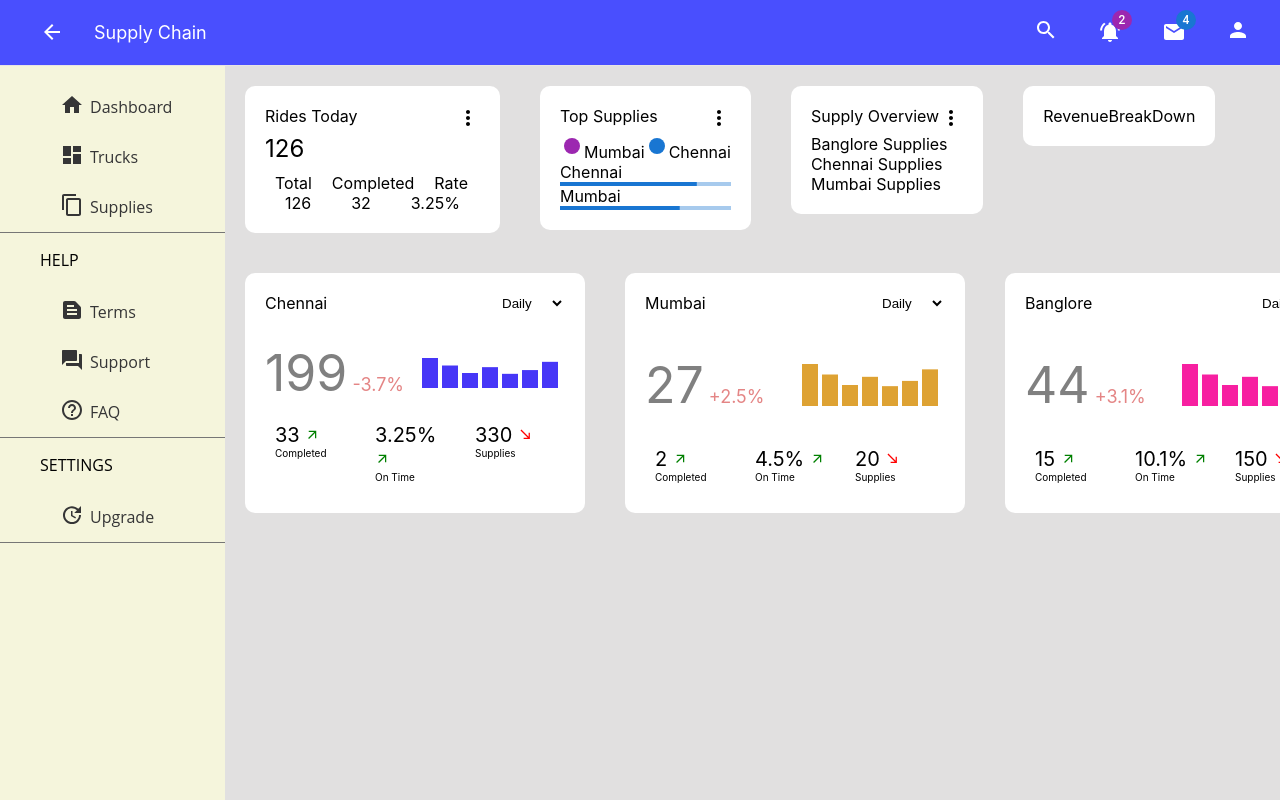
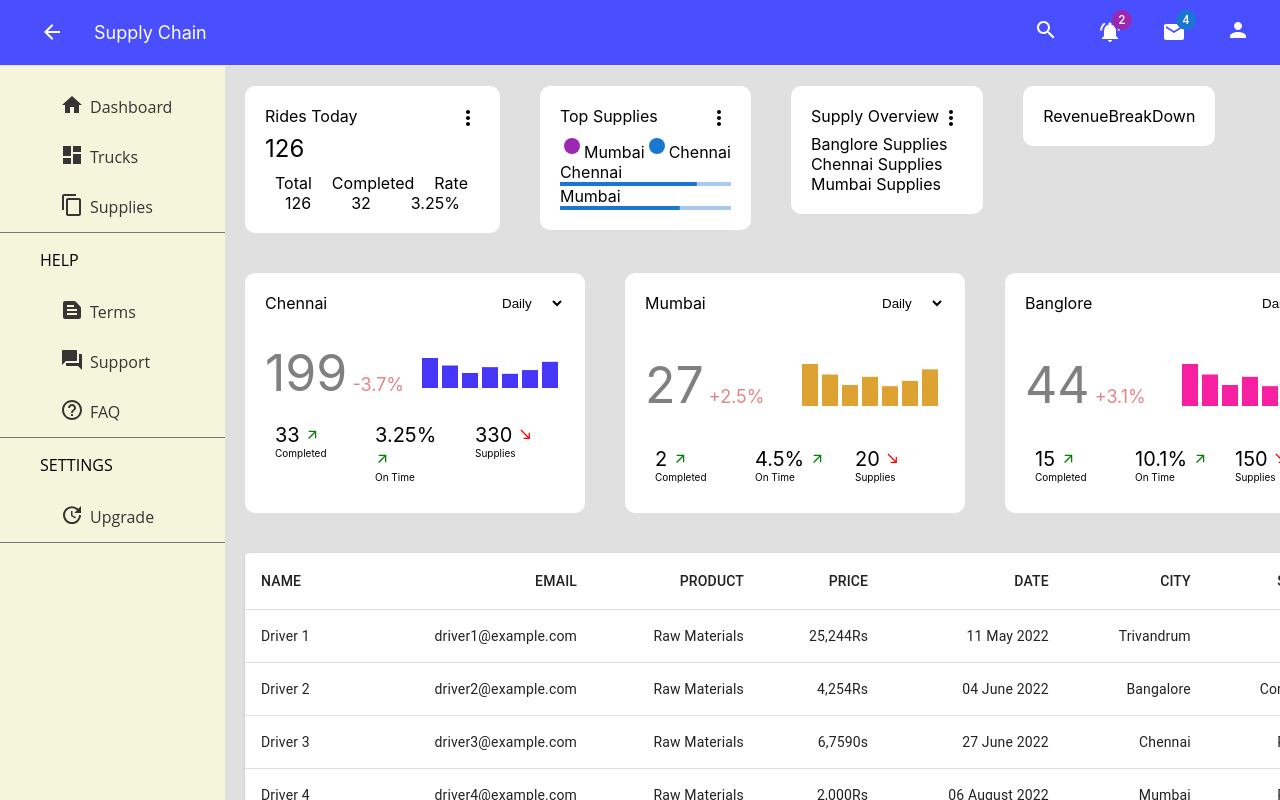
Before and after one commit to antonythomas123/admin_dashboard, a React (Create React App) app: page / in a window 1280 px wide. Built offline with nearby package versions, Linux system fonts and the light colour scheme.

Commit message:
Table added

```diff
--- a/src/Components/Header/Header.css
+++ b/src/Components/Header/Header.css
@@ -1,5 +1,6 @@
 .header{
     height: 65px;
+    width: 101%;
     display: flex;
     align-items: center;
     background-color: #494FFE;
--- a/src/Components/Home/Home.css
+++ b/src/Components/Home/Home.css
@@ -9,6 +9,7 @@
     width: 100%;
     position: fixed;
     background-color:aliceblue;
+    overflow: scroll;
 }
 .home_container{
     display: flex;
@@ -18,3 +19,6 @@
 .first, .second{
     display: flex;
 }
+.third{
+    padding: 20px;
+}
--- a/src/Components/Home/Home.js
+++ b/src/Components/Home/Home.js
@@ -6,8 +6,10 @@ import TopSupplies from '../Widgets/TopSupplies/TopSupplies'
 import SupplyOverview from '../Widgets/SupplyOverview/SupplyOverview'
 import CityInfo from '../Widgets/CityInfo/CityInfo'
 import RevenueBreakdown from '../Widgets/RevenueBreakDown/RevenueBreakdown'
+import BasicTable from '../Widgets/Table/Table'
 
 import './Home.css'
+
 
 function Home() {
     return (
@@ -55,7 +57,9 @@ function Home() {
                 depr="+3.1"
               />
             </div>
-            <div className="third"></div>
+            <div className="third">
+                <BasicTable/>
+            </div>
           </div>
         </div>
       </div>
--- a/src/Components/Sidebar/Sidebar.css
+++ b/src/Components/Sidebar/Sidebar.css
@@ -2,7 +2,7 @@
     text-decoration: none;
     margin: 0;
     padding: 0;
-    height: 100%;
+    height: 120%;
     background-color: beige;
     left: 0;
     width: 225px;
--- /dev/null
+++ b/src/Components/Widgets/Table/Table.js
@@ -0,0 +1,58 @@
+import * as React from 'react';
+import Table from '@mui/material/Table';
+import TableBody from '@mui/material/TableBody';
+import TableCell from '@mui/material/TableCell';
+import TableContainer from '@mui/material/TableContainer';
+import TableHead from '@mui/material/TableHead';
+import TableRow from '@mui/material/TableRow';
+import Paper from '@mui/material/Paper';
+
+function createData(name, email, product, price, date,city,status) {
+  return { name, email, product, price, date,city,status };
+}
+
+const rows = [
+  createData('Driver 1', 'driver1@example.com', 'Raw Materials', '25,244Rs', '11 May 2022', 'Trivandrum', 'Sent'),
+  createData('Driver 2', 'driver2@example.com', 'Raw Materials', '4,254Rs', '04 June 2022', 'Bangalore', 'Completed'),
+  createData('Driver 3', 'driver3@example.com', 'Raw Materials', '6,7590s', '27 June 2022', 'Chennai', 'Pending'),
+  createData('Driver 4', 'driver4@example.com', 'Raw Materials', '2,000Rs', '06 August 2022', 'Mumbai', 'Pending'),
+  createData('Driver 5', 'driver5@example.com', 'Raw Materials', '25,244Rs', '27 August 2022', 'Kolkata', 'Completed'),
+];
+
+export default function BasicTable() {
+  return (
+    <TableContainer component={Paper}>
+      <Table sx={{ minWidth: 650 }} aria-label="simple table">
+        <TableHead>
+          <TableRow>
+            <TableCell>NAME</TableCell>
+            <TableCell align="right">EMAIL</TableCell>
+            <TableCell align="right">PRODUCT</TableCell>
+            <TableCell align="right">PRICE</TableCell>
+            <TableCell align="right">DATE</TableCell>
+            <TableCell align="right">CITY</TableCell>
+            <TableCell align="right">STATUS</TableCell>
+          </TableRow>
+        </TableHead>
+        <TableBody>
+          {rows.map((row) => (
+            <TableRow
+              key={row.name}
+              sx={{ '&:last-child td, &:last-child th': { border: 0 } }}
+            >
+              <TableCell component="th" scope="row">
+                {row.name}
+              </TableCell>
+              <TableCell align="right">{row.email}</TableCell>
+              <TableCell align="right">{row.product}</TableCell>
+              <TableCell align="right">{row.price}</TableCell>
+              <TableCell align="right">{row.date}</TableCell>
+              <TableCell align="right">{row.city}</TableCell>
+              <TableCell align="right">{row.status}</TableCell>
+            </TableRow>
+          ))}
+        </TableBody>
+      </Table>
+    </TableContainer>
+  );
+}
```
